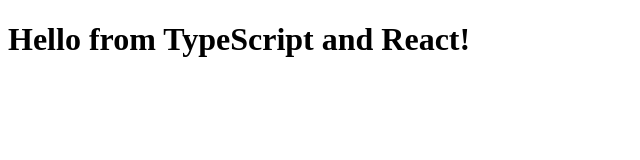
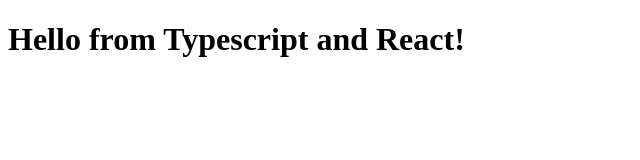
Before and after one commit to bush-hub/reactvs, a React app: page / in a window 1280 px wide. Shown: the top 160 px of the page, without its empty margins (0-640 px from the left). Built offline with nearby package versions, Linux system fonts and the light colour scheme.

Commit message:
new file

```diff
--- a/src/index.html
+++ b/src/index.html
@@ -17,7 +17,5 @@
     <script src="../node_modules/react/umd/react.development.js"></script>
     <script src="../node_modules/react-dom/umd/react-dom.development.js"></script>
 
-    <!-- Main -->
-    <script src="../dist/bundle.js"></script>
   </body>
 </html>
--- a/src/index.tsx
+++ b/src/index.tsx
@@ -6,6 +6,6 @@
 import { Hello } from "./components/Hello"
 
 ReactDOM.render(
-	<Hello compiler="TypeScript" framework="React" />,
+	<Hello compiler="Typescript" framework="React" />,
 	document.getElementById('root')
 )
--- a/tools/base.js
+++ b/tools/base.js
@@ -18,9 +18,8 @@
     },
   },
   output: {
-    filename: '[name].[chunkhash].js',
-    chunkFilename: '[name].[chunkhash].chunk.js',
-    path: __dirname + "/dist"
+    filename: 'bundle.js',
+    path: path.resolve(__dirname, '..', 'dist')
   },
   devtool: "source-map",
   resolve: {
```
